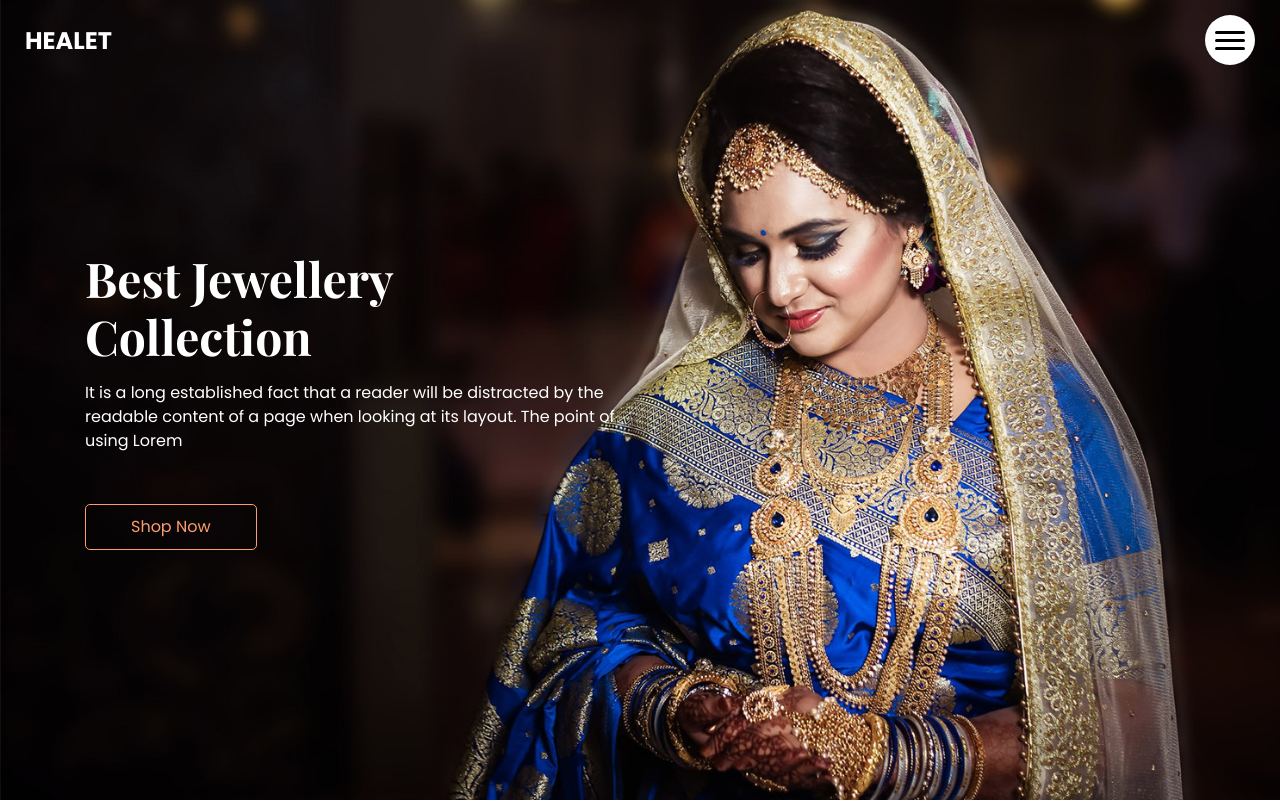
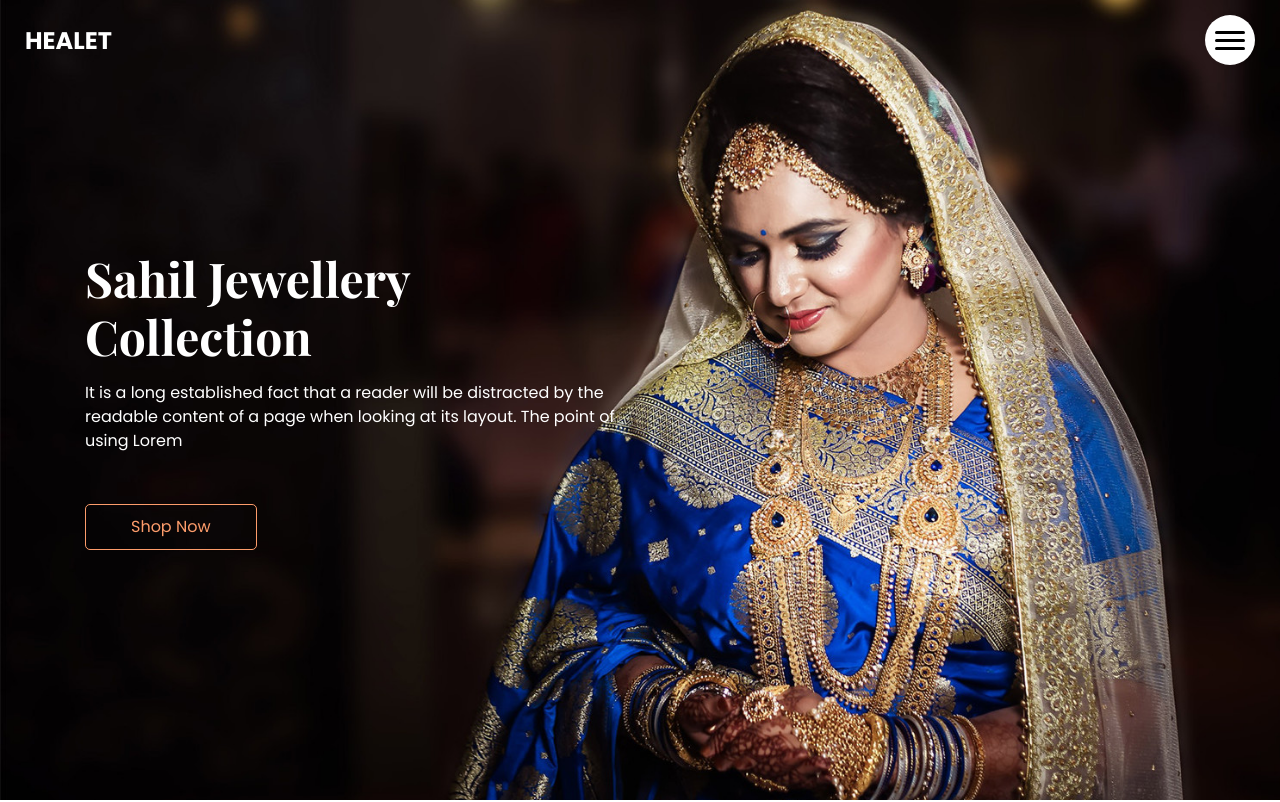
Before and after one commit to sbarge123/css-jenkins, a plain HTML site: page index.html in a window 1280 px wide. Shown: the top 802 px of the page. Drawn offline with nearby package versions, Linux system fonts and the light colour scheme.

Commit message:
Update index.html

```diff
--- a/index.html
+++ b/index.html
@@ -71,7 +71,7 @@
       <div class="col-md-9 col-lg-8">
         <div class="detail-box">
           <h1>
-            Best Jewellery
+            Sahil Jewellery
             <br> Collection
           </h1>
           <p>
```
